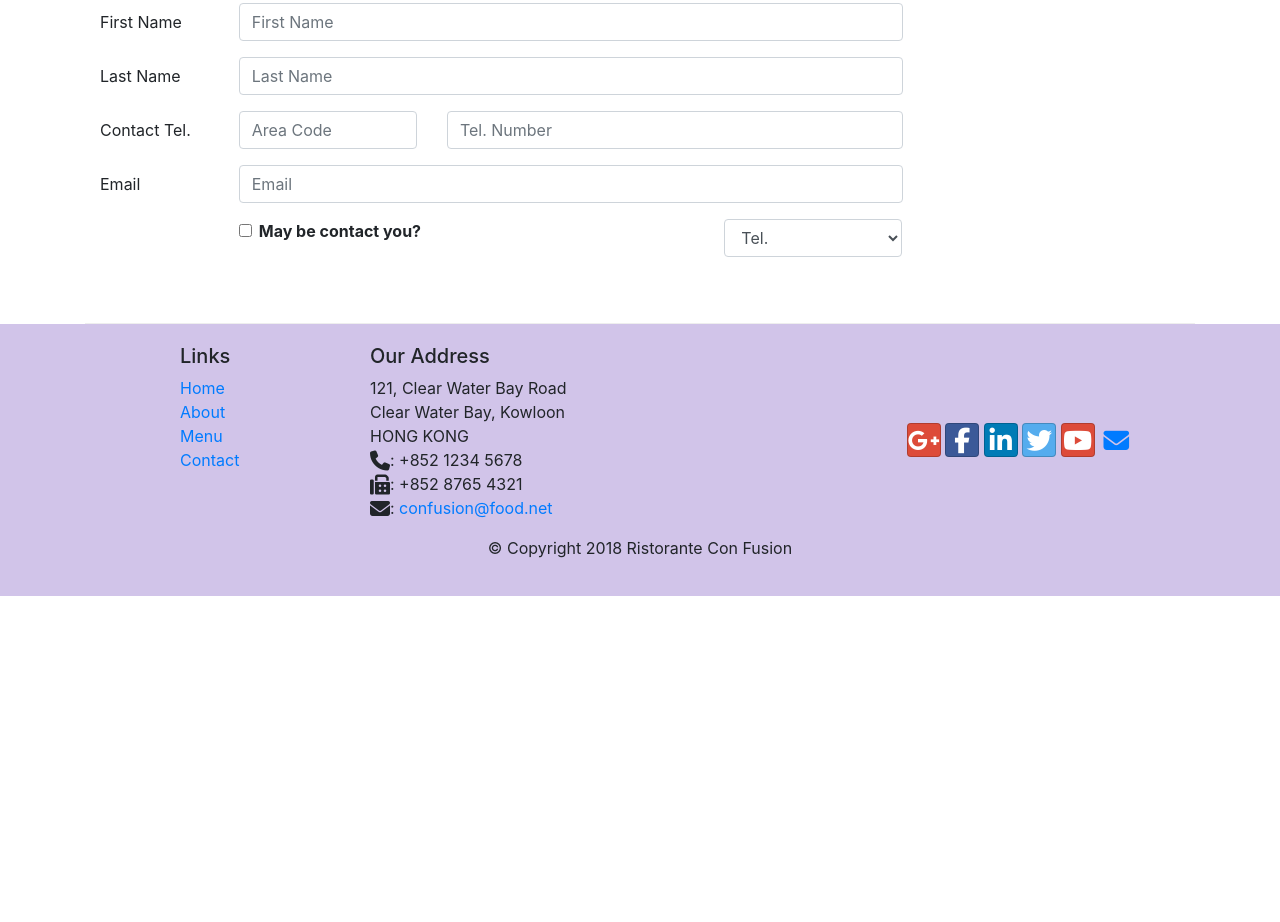
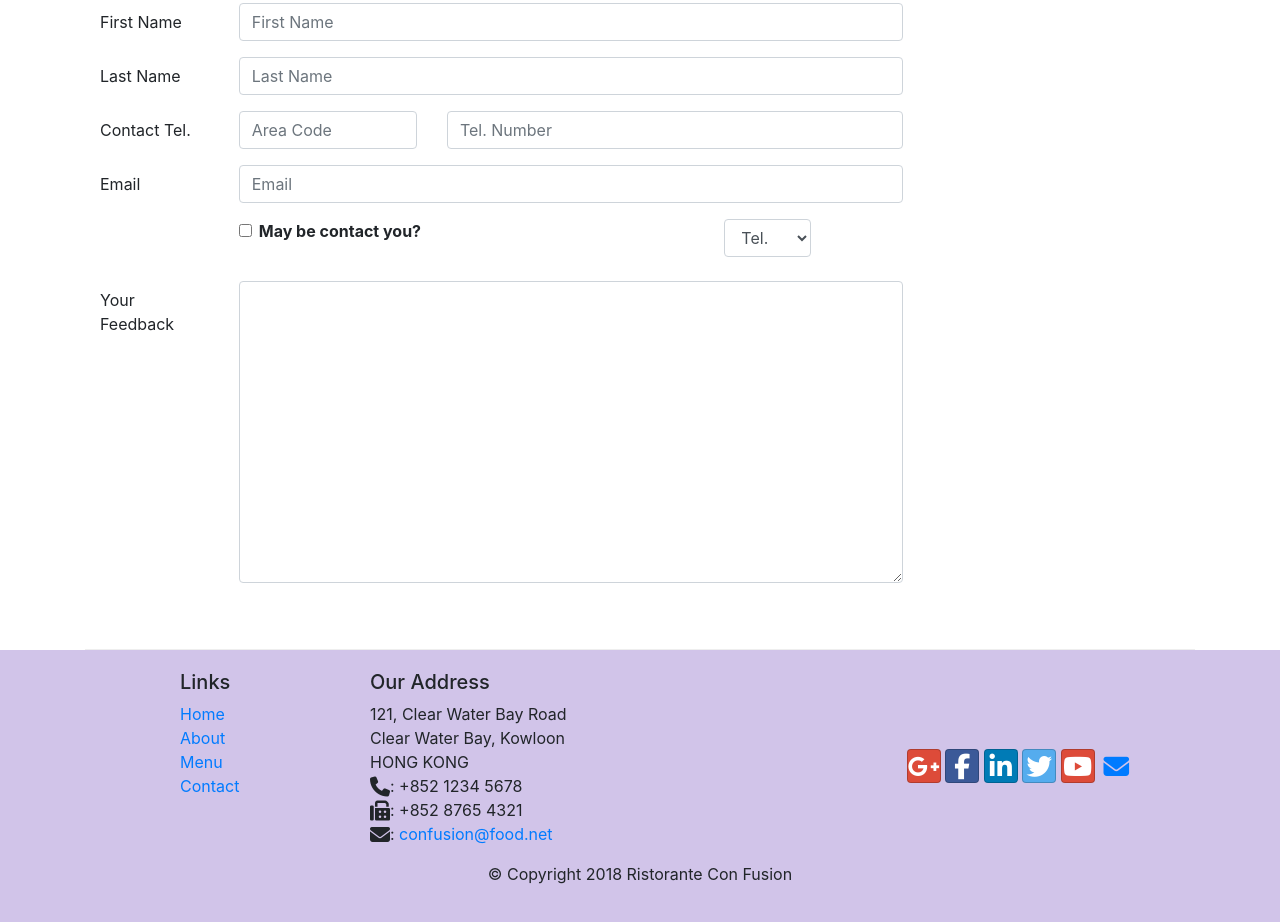
Before and after one commit to ayushkumar-25/web-dev-coursera, a website: page conFusion/contactus.html in a window 1280 px wide. Shown: the part 953-1875 px from the top of the page. Before the commit the page ends 1549 px from the top, so only its background shows below. Drawn offline with nearby package versions, Linux system fonts and the light colour scheme.

Commit message:
Update contactus.html

```diff
--- a/conFusion/contactus.html
+++ b/conFusion/contactus.html
@@ -130,11 +130,19 @@
                             </div>
                         </div>
                         <div class="col-md-3 offset-md-1">
-                        <select class="form-control">
-                            <option>Tel.</option>
-                            <option>Email</option>
-                        </select>
+                            <label>
+                                <select class="form-control">
+                                    <option>Tel.</option>
+                                    <option>Email</option>
+                                </select>
+                            </label>
+                        </div>
                     </div>
+                    <div class="form-group row">
+                        <label for="feedback" class="col-md-2 col-form-label">Your Feedback</label>
+                        <div class="col-md-10">
+                            <textarea class="form-control" id="feedback" name="feedback" rows="12"></textarea>
+                        </div>
                     </div>
                 </form>
             </div>
```
